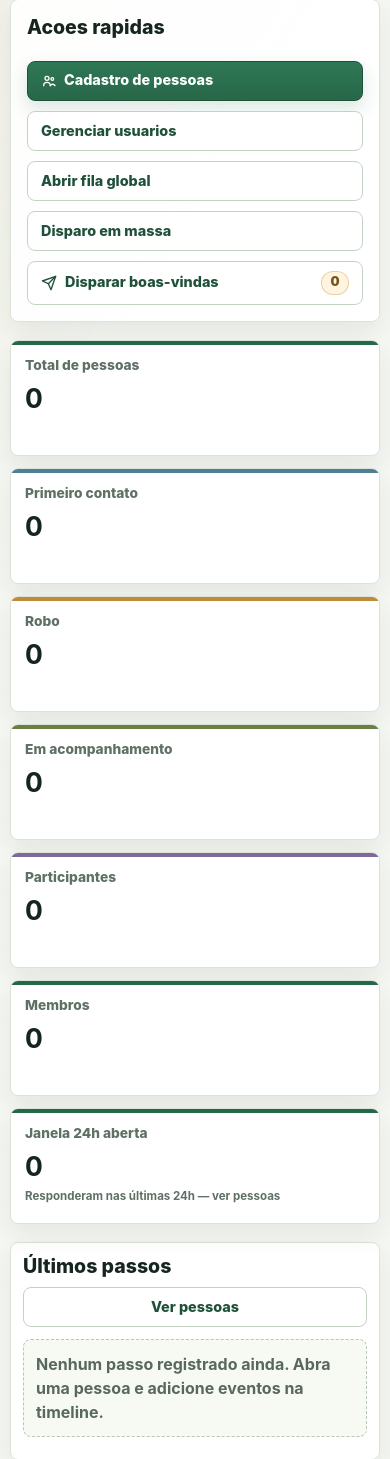
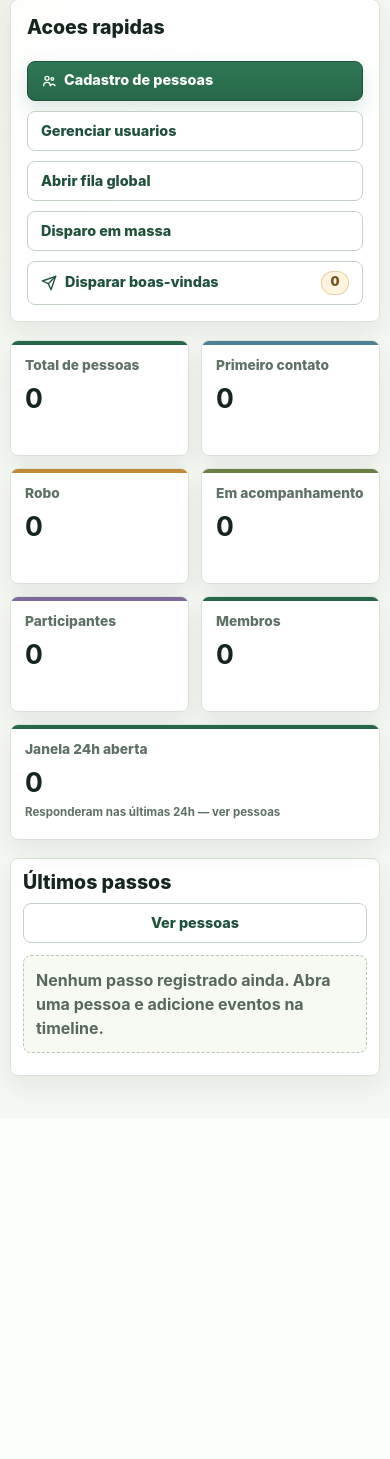
Before and after one commit to simoesjonatas/acolhimento_pibvp, a Django app: page / in a window 390 px wide. Shown: the part 409-1868 px from the top of the page. After the commit the page ends 1502 px from the top, so only its background shows below. Run offline with Django 4.2, Linux system fonts and the light colour scheme; the visitor is signed in with stand-in values (Sample User, id 1); data that the repository does not hold is empty.

Commit message:
feat: altera layout dos cards do dashboard para flexbox, melhorando a responsividade

```diff
--- a/static/css/pages.css
+++ b/static/css/pages.css
@@ -2120,10 +2120,17 @@
 }
 
 .dashboard-cards {
-    display: grid;
-    grid-template-columns: repeat(auto-fit, minmax(180px, 1fr));
+    /* Flex com wrap: a ultima linha estica os cards para preencher a largura
+       (evita o "buraco" quando o numero de cards nao divide a linha certinho). */
+    display: flex;
+    flex-wrap: wrap;
     gap: 12px;
     margin: 0 0 18px;
+}
+
+.dashboard-cards > * {
+    flex: 1 1 160px;
+    min-width: 0;
 }
 
 .kpi-card {
```
